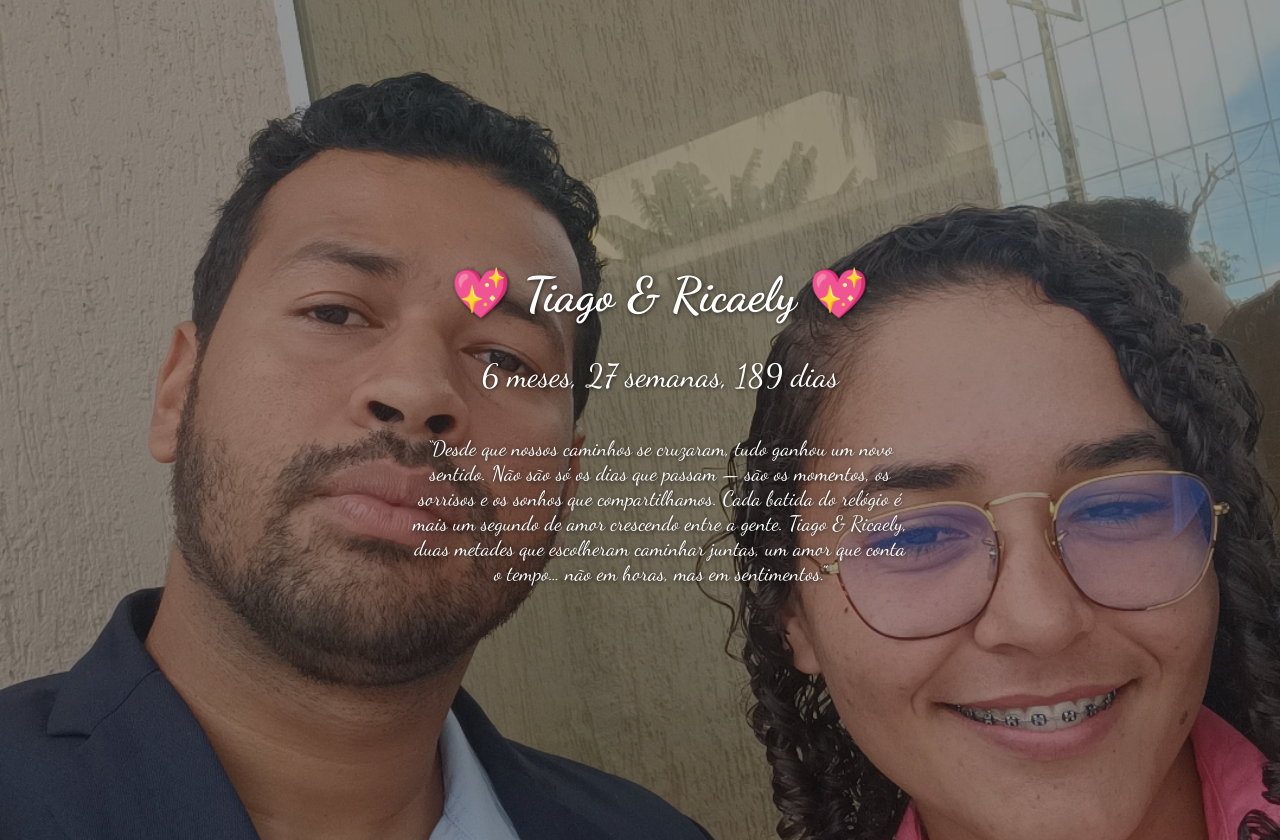
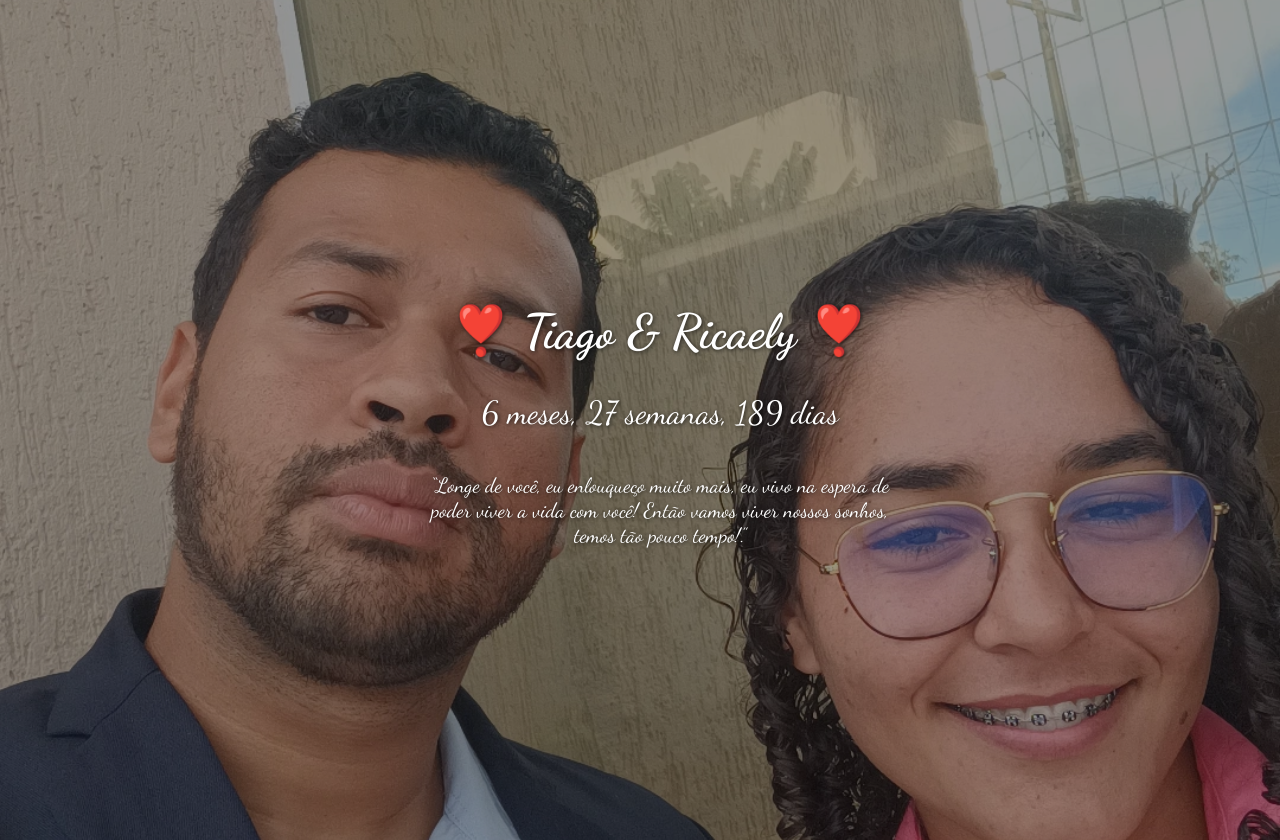
Before and after one commit to Tiagopassos7/Tiagopassos7.github.io, a plain HTML site: page index.html in a window 1280 px wide. Shown: the top 840 px of the page. Drawn offline with Linux system fonts and the light colour scheme.

Commit message:
Update index.html

```diff
--- a/index.html
+++ b/index.html
@@ -26,9 +26,9 @@
 </head>
 <body>
 <div class="overlay">
-  <h1>💖 Tiago & Ricaely 💖</h1>
+  <h1>❣️ Tiago & Ricaely ❣️</h1>
   <div id="contador">Carregando contador...</div>
-  <p>“Desde que nossos caminhos se cruzaram, tudo ganhou um novo sentido. Não são só os dias que passam — são os momentos, os sorrisos e os sonhos que compartilhamos. Cada batida do relógio é mais um segundo de amor crescendo entre a gente. Tiago & Ricaely, duas metades que escolheram caminhar juntas, um amor que conta o tempo… não em horas, mas em sentimentos.”</p>
+  <p>“Longe de você, eu enlouqueço muito mais, eu vivo na espera de poder viver a vida com você! Então vamos viver nossos sonhos, temos tão pouco tempo!.”</p>
 </div>
 
 <audio id="romanticAudio" src="musica.mp3"></audio>
```
